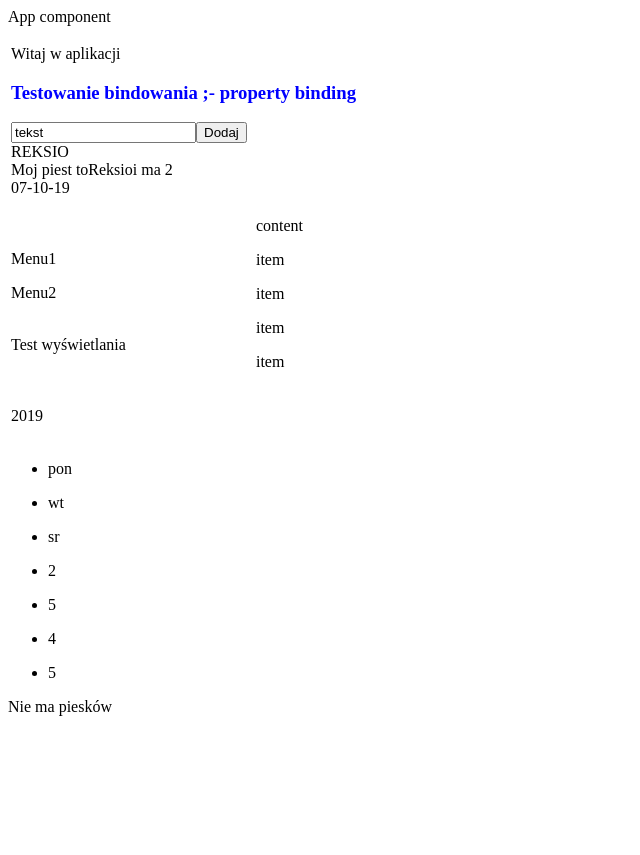
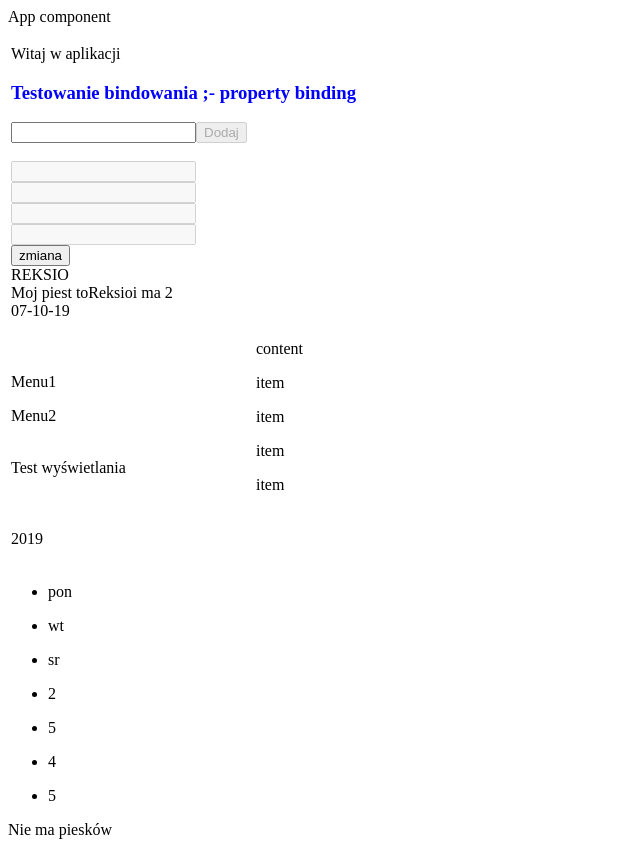
Before and after one commit to PawelGotowala/AngularStart, an Angular app: page / in a window 1280 px wide. Shown: the whole page, without its empty margins (0-640 px from the left). Before the commit the page ends 800 px from the top, so only its background shows below. Built offline with nearby package versions, Linux system fonts and the light colour scheme.

Commit message:
event binding

```diff
--- a/src/app/witaj/witaj.component.html
+++ b/src/app/witaj/witaj.component.html
@@ -10,3 +10,14 @@
 </label>
 
 <button [disabled]="isDisable" (click)="change()">Dodaj</button>
+
+<br><br>
+<input [disabled]="isDisable" (focus)="onFocus()">
+<br>
+<input [disabled]="isDisable" (mousemove)="onMouseMove($event)" >
+<br>
+<input [disabled]="isDisable" (focus)="onClick($event)">
+<br>
+<input [disabled]="isDisable" (paste)="onPaste()"> {{inputText}}
+<br>
+<button (click)="change()">zmiana</button>
--- a/src/app/witaj/witaj.component.ts
+++ b/src/app/witaj/witaj.component.ts
@@ -7,17 +7,12 @@ import {Component, OnInit} from '@angular/core';
 })
 export class WitajComponent implements OnInit {
 
-    inputText = 'tekst';
+    inputText = '';
     maxLarge = 5;
     colorClass = 'color';
     logoUrl = '';
     isDisable = true;
 
-    constructor() {
-        setTimeout(() => {
-            this.isDisable = false;
-        }, 3000);
-    }
 
     change() {
         this.inputText = 'zamian tekstu i koloru';
@@ -26,6 +21,26 @@ export class WitajComponent implements OnInit {
         this.logoUrl = 'https://angular.io/assets/images/logos/angular/angular.svg';
     }
 
+    onFocus() {
+        this.colorClass = 'color2';
+    }
+
+    onClick(event) {
+        console.log(event);
+    }
+
+    onMouseMove(event) {
+        console.log('x:' + event.clientX + 'y:' + event.clientY);
+    }
+
+    onPaste() {
+        this.inputText = 'nie wklejaj, wpisz';
+    }
+
+    change2() {
+        this.isDisable = false;
+    }
+
     ngOnInit() {
     }
 
```
